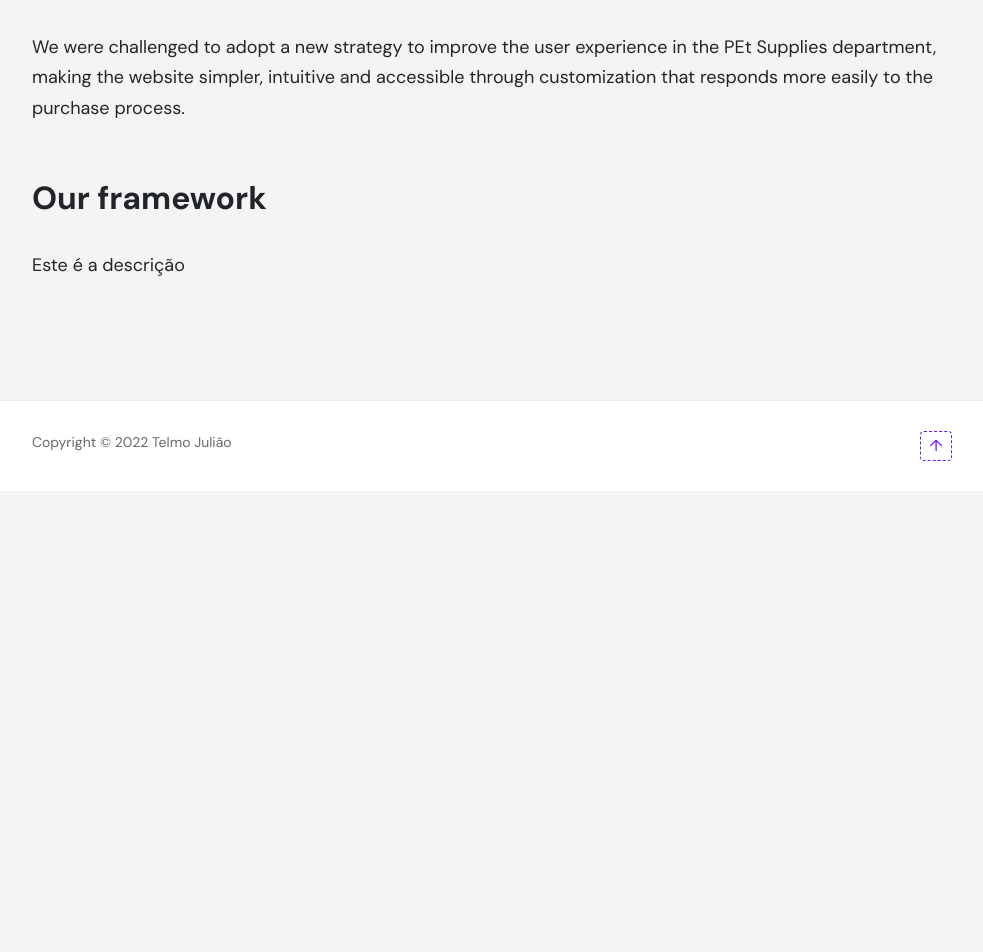
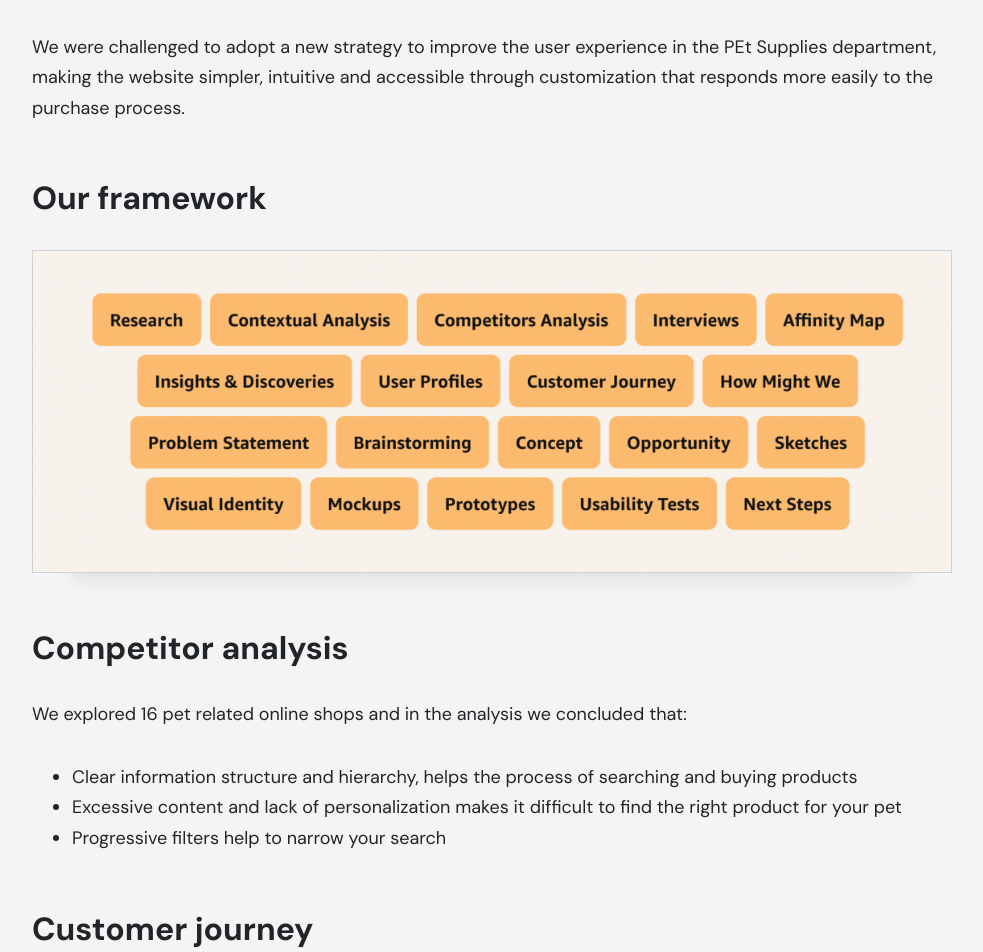
Before and after one commit to telmojuliao/portfolio, a Jekyll site: the page built from _works/2022-05-18-amazon-pet.md, in a window 1280 px wide. Shown: the part 1188-2140 px from the top of the page, without its empty margins (148-1131 px from the left). Built offline with Jekyll 4.4.1, drawn with Linux system fonts in a browser that asks for light colours; nearby versions of some CDN libraries; before the commit the page ends 1679 px from its top, so only the background shows below that; some of the changed text lies outside the part shown.

Commit message:
Card img size correction, AmazonPet project updated

```diff
--- a/_layouts/default.html
+++ b/_layouts/default.html
@@ -6,7 +6,7 @@
 <meta name="author" content="Telmo E. Julião">
 <meta name="description" content="This is my resume / curriculum vitae, with all my info, education, professional skills and experience.">
 <meta name="keywords" content="Telmo Julião, biography, resumé, curriculum vitae, cv, portfolio, product designer, ux designer, ui designer, front-end developer">
-<link rel="icon" href="{{ site.favicon }}">
+<link rel="icon" href="{{ site.baseurl }}/{{ site.favicon }}">
 <link href="{{ site.baseurl }}/assets/css/theme.css" rel="stylesheet">
 <link href="https://fonts.googleapis.com/css2?family=DM+Sans:wght@400;700&display=swap" rel="stylesheet"> <!-- DM Sans do GFonts -->
 <script src="https://kit.fontawesome.com/382964958c.js" crossorigin="anonymous"></script> <!-- Icons do Fontawesome -->
--- a/_works/2022-05-18-amazon-pet.md
+++ b/_works/2022-05-18-amazon-pet.md
@@ -9,4 +9,21 @@ Despite having several sales segments, the Amazon marketplace doesn't have a tai
 We were challenged to adopt a new strategy to improve the user experience in the PEt Supplies department, making the website simpler, intuitive and accessible through customization that responds more easily to the purchase process.
 
 ## Our framework
-Este é a descrição
+![alt text]({{ site.baseurl }}/assets/images/amazonpet/framework.png "Our framework phases")
+
+## Competitor analysis
+We explored 16 pet related online shops and in the analysis we concluded that:
+* Clear information structure and hierarchy, helps the process of searching and buying products
+* Excessive content and lack of personalization makes it difficult to find the right product for your pet
+* Progressive filters help to narrow your search
+
+## Customer journey
+![alt text]({{ site.baseurl }}/assets/images/amazonpet/journey.png "Customer journey for the Amazon Pet user")
+
+## Problem statement
+> In the Amazon marketplace, shoppers find it diifficult to find the most suitable items for their pets, as they are not sure of their needs or have complete confidence in the quality of the product
+
+## Sketches
+![alt text]({{ site.baseurl }}/assets/images/amazonpet/sketches.png "Sketches for the interface")
+
+<a target="_blank" href="https://www.behance.net/gallery/140400537/Amazon-Pet" class="btn btn-dark">Check full case on Behance &rarr;</a>
--- a/assets/css/theme.scss
+++ b/assets/css/theme.scss
@@ -24,7 +24,7 @@ $purple: #6c16f8;
 $blue: #40ffdc;
 $black: #17262a;
 $darkgrey: #696969;
-$grey: #e9ecef;
+$grey: #cfd2d6;
 $white: #fff;
 $primary: $purple;
 $secondary: $blue;
@@ -149,6 +149,7 @@ blockquote {
         -webkit-box-shadow: 0px 45px 20px -41px rgba(0,0,0,0.11);
         -moz-box-shadow: 0px 45px 20px -41px rgba(0,0,0,0.11);
         box-shadow: 0px 45px 20px -41px rgba(0,0,0,0.11);
+        border: solid 1px $grey;
     }
 }
 
@@ -340,24 +341,37 @@ blockquote {
         grid-template-columns: 1fr 1fr;
     }
 
+    .works-grid-item {
+        .img-thumb {
+            height:240px;
+        }
+    }
+
     .firstpage {
         .works-grid-item:nth-child(1) {
             grid-column-start: 1;
             grid-column-end: 3;
             grid-row-start: 1;
             grid-row-end: 3;
+            .img-thumb {
+                height: 400px;
+            }
             .card-title {
                 font-size: 1.75rem;
             }
-
         }
         .works-grid-item:nth-child(n+2) {
+            .img-thumb {
+                height: 160px;
+            }
             .card-text {
                 display: none;
             }
         }
+
     }
 }
+
 
 // DESKTOP BREAKPOINT
 @media (min-width: 1024px) {
```
Also changed, not shown: assets/images/amazonpet/framework.png (added), assets/images/amazonpet/sketches.png (added), 1 other file.
